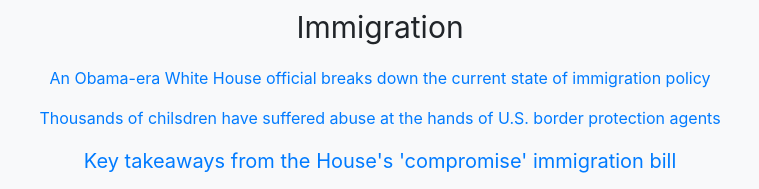
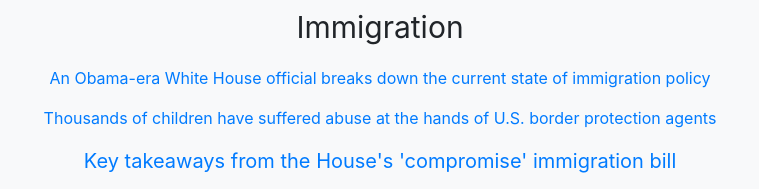
Before and after one commit to ashleyhackett/ashleyhackett.github.io, a website with bundled scripts: page index.html in a window 1280 px wide. Shown: the part 5043-5232 px from the top of the page, 260-1019 px from the left. Built offline with nearby package versions, Linux system fonts and the light colour scheme.

Commit message:
children

```diff
--- a/index.html
+++ b/index.html
@@ -301,7 +301,7 @@
               <a href="https://psmag.com/social-justice/an-obama-era-white-house-official-breaks-down-the-current-state-of-immigration-policy" target="new">An Obama-era White House official breaks down the current state of immigration policy</a>
             </p>
             <p style-"font-size:20px">
-            <a href="https://psmag.com/social-justice/thousands-of-children-have-suffered-abuse-at-the-hands-of-us-border-protection-agents" target="new">Thousands of chilsdren have suffered abuse at the hands of U.S. border protection agents</a>
+            <a href="https://psmag.com/social-justice/thousands-of-children-have-suffered-abuse-at-the-hands-of-us-border-protection-agents" target="new">Thousands of children have suffered abuse at the hands of U.S. border protection agents</a>
           </p>
               <p style="font-size:20px">
                 <a href="https://psmag.com/social-justice/key-takeaways-from-the-houses-compromise-immigration-bill" target="new">Key takeaways from the House's 'compromise' immigration bill</a>
```
